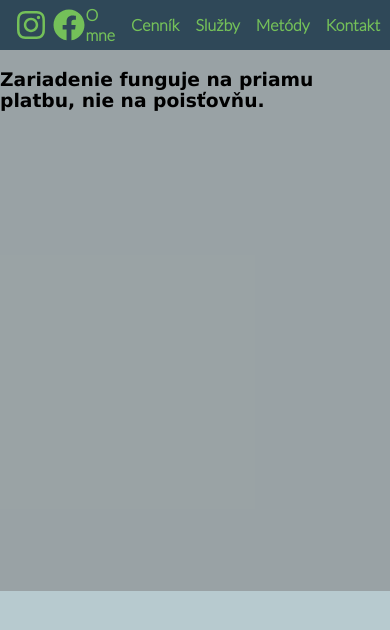
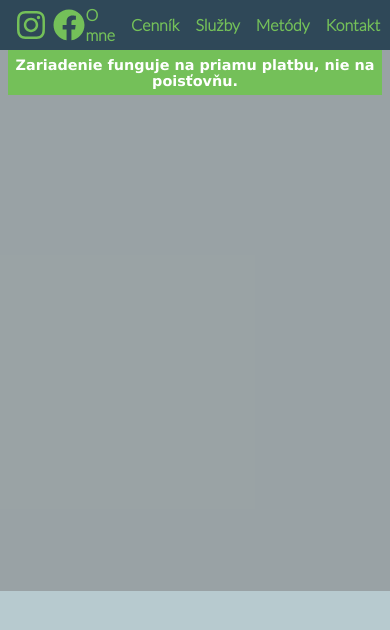
Before and after one commit to Stanislav453/fyziokm, a React (Create React App) app: page / in a window 390 px wide. Shown: the top 630 px of the page. Built offline with nearby package versions, Linux system fonts and the light colour scheme.

Commit message:
doštýloval som component.

```diff
--- a/src/components/myHeader/myHeader.scss
+++ b/src/components/myHeader/myHeader.scss
@@ -4,4 +4,40 @@
     width: 100%;
     height: 70vh;
     background-color: rgba(128, 128, 128, 0.525);
+
+    .baner-container{
+        padding: 0 .5em;
+    }
+
+    .banner {
+        width: 100%;
+        height: 45px;
+        display: flex;
+        flex-direction: column;
+        align-items: center;
+        justify-content: center;
+        text-align: center;
+        color: #fff;
+        background-color: $--main_panel_color;
+
+        h3 {
+            padding: 0 5px;
+        }
+
+    }
 }
+
+@media ( max-width: 550px ) {
+
+    .my-header {
+
+        .banner {
+
+            h3 {
+                font-size: .9em;
+            }
+
+        }
+    }
+
+}
```
